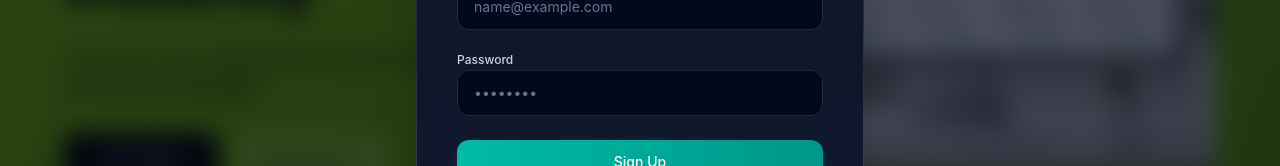
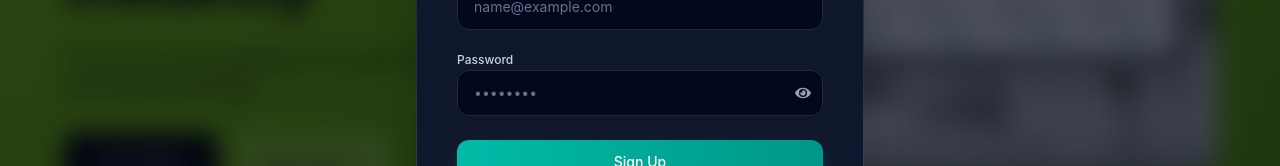
Before and after one commit to merupeshpradhan/NoteSpace, a React (Vite) app in the folder client/: page / in a window 1280 px wide. Both pictures are taken after a click on the button "Sign Up". Shown: the part 425-591 px from the top of the page. Built offline with nearby package versions, Linux system fonts and the light colour scheme.

Commit message:
feat: add password visibility toggle to SignIn and SignUp components for improved user experience

```diff
--- a/client/src/components/SignIn.jsx
+++ b/client/src/components/SignIn.jsx
@@ -1,5 +1,6 @@
 import axios from "axios";
 import { useState } from "react";
+import { FaEye, FaEyeSlash } from "react-icons/fa";
 import { useNavigate } from "react-router-dom";
 import { toast } from "react-toastify";
 
@@ -7,9 +8,10 @@ function SignIn({ onClose, onSwitchToSignUp }) {
   const [email, setEmail] = useState("");
   const [password, setPassword] = useState("");
   const [loading, setLoading] = useState(false);
+  const [showPassword, setShowPassword] = useState(false);
   const navigate = useNavigate();
 
-  async function userSignIn(e) {
+  async function handleSignIn(e) {
     e.preventDefault();
 
     if (!email || !password) {
@@ -87,7 +89,7 @@ function SignIn({ onClose, onSwitchToSignUp }) {
           </div>
 
           {/* Input Form */}
-          <form onSubmit={userSignIn} className="space-y-4">
+          <form onSubmit={handleSignIn} className="space-y-4">
             <div className="space-y-1.5">
               <label className="text-xs font-medium text-slate-300">
                 Email
@@ -105,13 +107,26 @@ function SignIn({ onClose, onSwitchToSignUp }) {
               <label className="text-xs font-medium text-slate-300">
                 Password
               </label>
-              <input
-                type="password"
-                placeholder="••••••••"
-                value={password}
-                onChange={(e) => setPassword(e.target.value)}
-                className="w-full px-4 py-3 bg-slate-950/80 border border-slate-800 rounded-xl text-white placeholder-slate-500 focus:outline-none focus:border-teal-500 focus:ring-1 focus:ring-teal-500 transition-all text-sm"
-              />
+              <div className="relative max-w-sm mx-auto">
+                <input
+                  type={showPassword ? "text" : "password"}
+                  placeholder="••••••••"
+                  value={password}
+                  onChange={(e) => setPassword(e.target.value)}
+                  className="w-full flex px-4 py-3 pr-10 bg-slate-950/80 border border-slate-800 rounded-xl text-white placeholder-slate-500 focus:outline-none focus:border-teal-500 focus:ring-1 focus:ring-teal-500 transition-all text-sm"
+                />
+                <button
+                  type="button"
+                  onClick={() => setShowPassword(!showPassword)}
+                  className="absolute right-3 top-1/2 -translate-y-1/2 text-slate-400 hover:text-white cursor-pointer"
+                >
+                  {showPassword ? (
+                    <FaEyeSlash size={16} />
+                  ) : (
+                    <FaEye size={16} />
+                  )}
+                </button>
+              </div>
             </div>
 
             <button
--- a/client/src/components/SignUp.jsx
+++ b/client/src/components/SignUp.jsx
@@ -1,5 +1,6 @@
 import axios from "axios";
 import { useState } from "react";
+import { FaEye, FaEyeSlash } from "react-icons/fa";
 import { useNavigate } from "react-router-dom";
 import { toast } from "react-toastify";
 
@@ -8,6 +9,7 @@ function SignUp({ onClose, onSwitchToSignIn }) {
   const [email, setEmail] = useState("");
   const [password, setPassword] = useState("");
   const [loading, setLoading] = useState(false);
+  const [showPassword, setShowPassword] = useState(false);
   const navigate = useNavigate();
 
   async function userSignUp(e) {
@@ -128,13 +130,26 @@ function SignUp({ onClose, onSwitchToSignIn }) {
               <label className="text-xs font-medium text-slate-300">
                 Password
               </label>
+              <div className="relative">
                 <input
-                type="password"
+                  type={showPassword ? "text" : "password"}
                   placeholder="••••••••"
                   value={password}
                   onChange={(e) => setPassword(e.target.value)}
                   className="w-full px-4 py-3 bg-slate-950/80 border border-slate-800 rounded-xl text-white placeholder-slate-500 focus:outline-none focus:border-teal-500 focus:ring-1 focus:ring-teal-500 transition-all text-sm"
                 />
+                <button
+                  type="button"
+                  className="absolute right-3 top-1/2 -translate-y-1/2 text-slate-400 hover:text-white cursor-pointer"
+                  onClick={() => setShowPassword(!showPassword)}
+                >
+                  {showPassword ? (
+                    <FaEyeSlash size={16} />
+                  ) : (
+                    <FaEye size={16} />
+                  )}
+                </button>
+              </div>
             </div>
 
             <button
```
Lines whose indentation alone changed are shown as unchanged.
